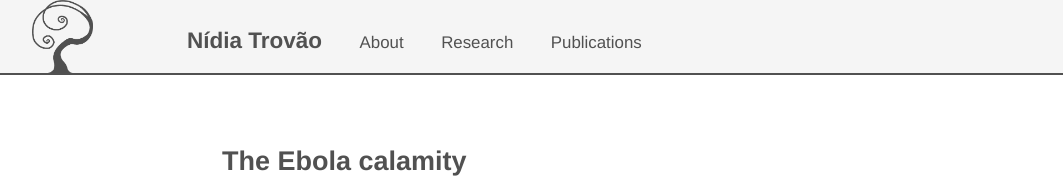
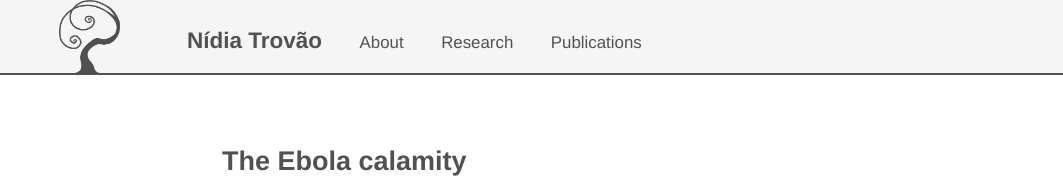
Before and after one commit to nidiatrovao/nidiatrovao.github.io, a Jekyll site: the page built from index.html, in a window 1280 px wide. Shown: the top 183 px of the page, without its empty margins (13-1076 px from the left). Built offline with Jekyll 4.4.1, drawn with Linux system fonts in a browser that asks for light colours; the list of posts is cut into pages by our own code.

Commit message:
top bar edits

```diff
--- a/_layouts/default.html
+++ b/_layouts/default.html
@@ -5,7 +5,7 @@
 
   <body>
 	  <header class="masthead" style="padding-top:0;margin-left:auto;margin-right:auto">
-        <h3 class="masthead-title" style="background-color:#F5F5F5;background-image: url('/public/apple-touch-icon-precomposed.png');background-size:contain;background-repeat:no-repeat;padding-top:1.5rem;max-width:100%;padding-bottom:1rem;padding-left:200px;padding-right:0rem;margin-left:auto;margin-right:auto;box-shadow: 0px 2px 0px #515151;background-position:left 2.5rem bottom">
+        <h3 class="masthead-title" style="background-color:#F5F5F5;background-image: url('/public/apple-touch-icon-precomposed.png');background-size:contain;background-repeat:no-repeat;padding-top:1.5rem;max-width:100%;padding-bottom:1rem;padding-left:200px;padding-right:0rem;margin-left:auto;margin-right:auto;box-shadow: 0px 2px 0px #515151;background-position:left 4rem bottom">
           <a href="{{ site.baseurl }}/" title="Home">{{ site.title }}</a>
 			{% for page in site.pages_list %}
 				&nbsp;&nbsp;&nbsp;&nbsp;
```
